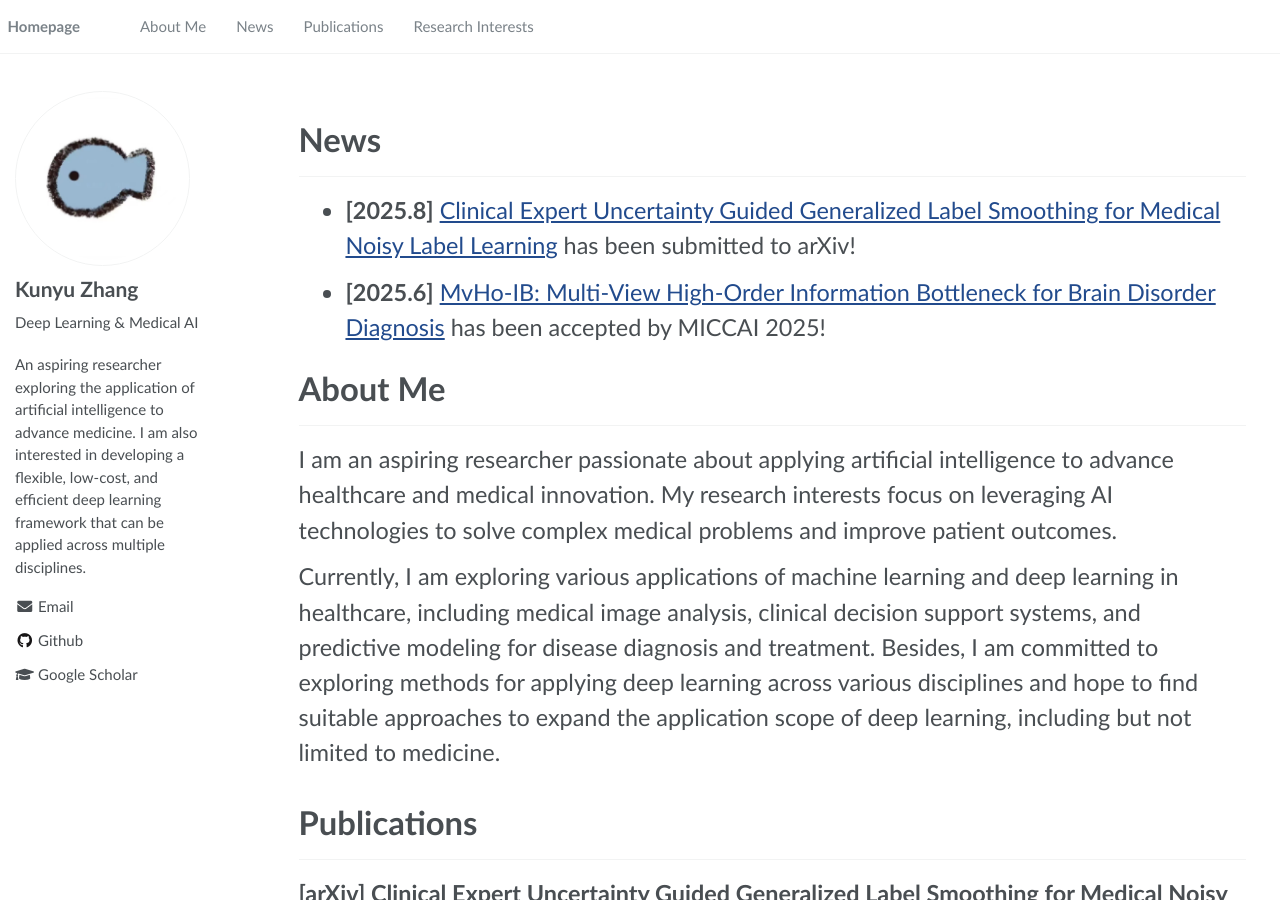
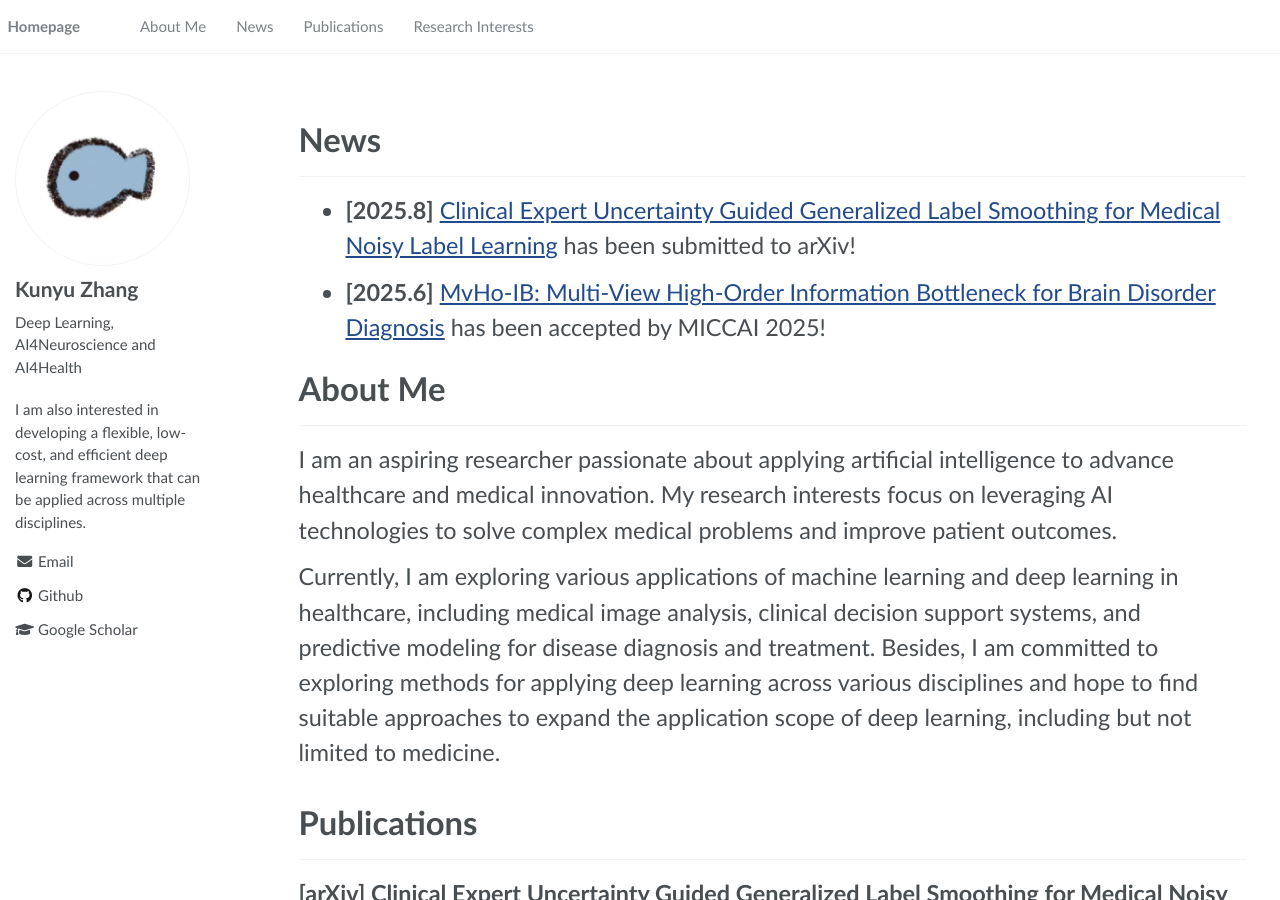
Before and after one commit to zky04/zky04.github.io, a Jekyll site: the page built from index.md, in a window 1280 px wide and 900 px high. Built offline with Jekyll 4.4.1, drawn with Linux system fonts in a browser that asks for light colours.

Commit message:
update my homepage

```diff
--- a/_config.yml
+++ b/_config.yml
@@ -7,7 +7,7 @@
 
 # Site Settings
 title                    : "Kunyu Zhang"
-description              : "An aspiring researcher exploring the application of artificial intelligence to advance medicine. I am also interested in developing a flexible, low-cost, and efficient deep learning framework that can be applied across multiple disciplines."
+description              : "I am also interested in developing a flexible, low-cost, and efficient deep learning framework that can be applied across multiple disciplines."
 repository               : "zky04/zky04.github.io"
 google_scholar_stats_use_cdn : true
 
@@ -23,7 +23,7 @@ baidu_site_verification  :  # get baidu_site_verification from https://ziyuan.ba
 author:
   name             : "Kunyu Zhang"
   avatar           : "images/avatar.jpg"
-  bio              : "Deep Learning & Medical AI"
+  bio              : "Deep Learning, AI4Neuroscience and AI4Health"
   location         :
   employer         :
   pubmed           :
```
Also changed, not shown: .github/workflows/sync-reminder.yml, README_zh.md, _data/personal.yml (line endings or trailing spaces), scripts/sync_content.py (line endings or trailing spaces), 1 other file.
